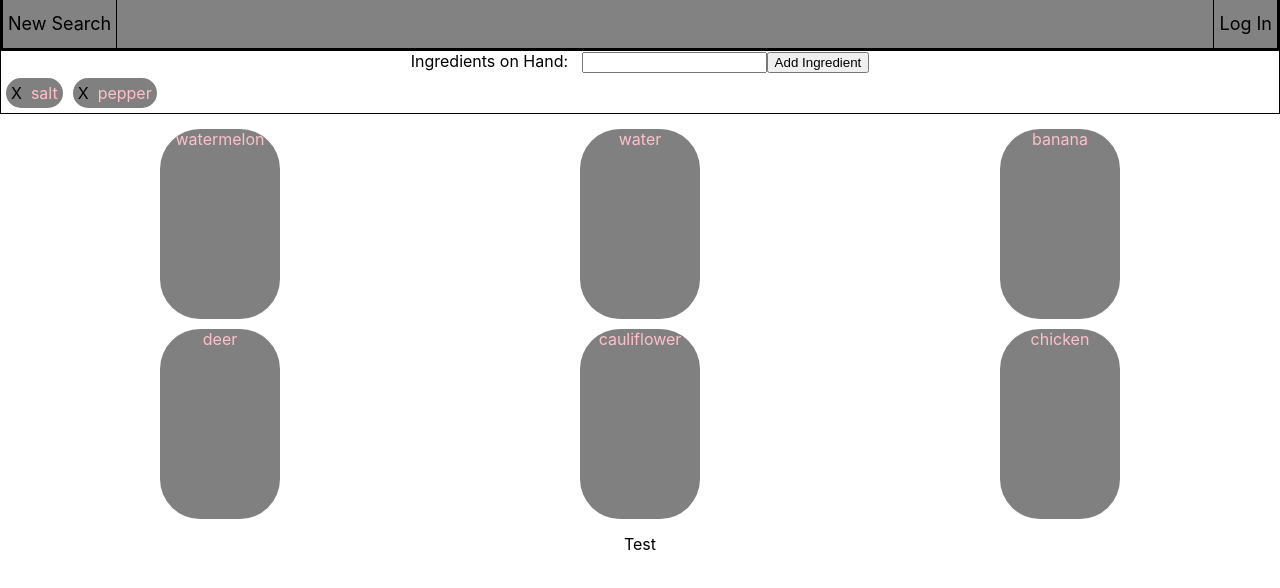
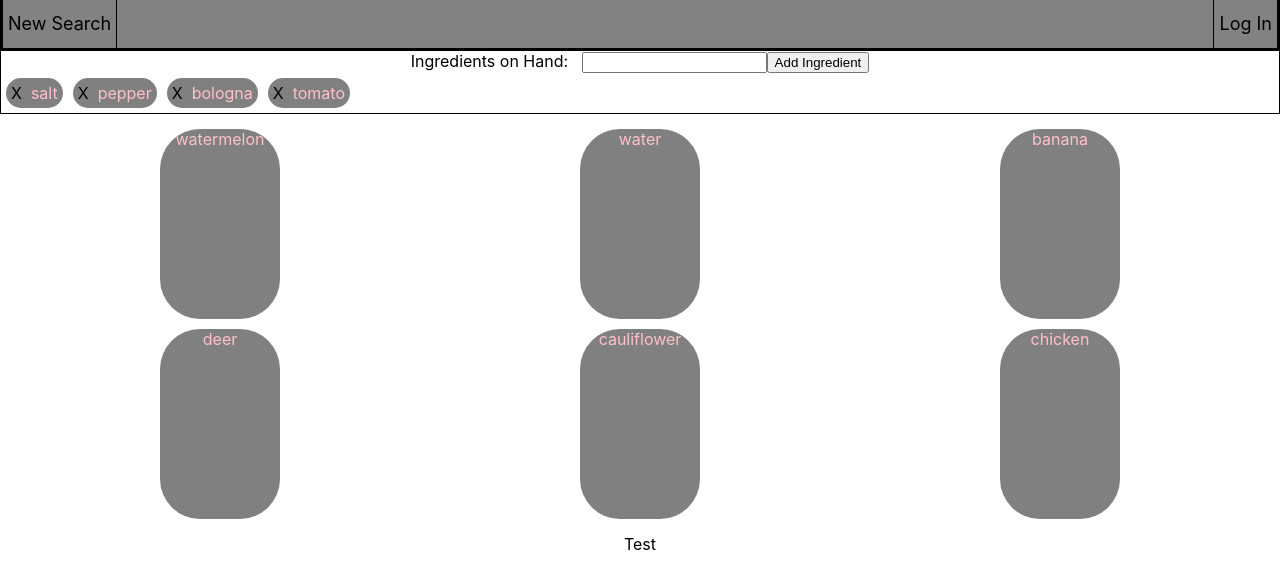
Before and after one commit to joshjoll/FOOD, a React (Create React App) app: page / in a window 1280 px wide. Shown: the top 588 px of the page. Built offline with nearby package versions, Linux system fonts and the light colour scheme.

Commit message:
delete ingredient working

```diff
--- a/src/Components/Ingredient/Ingredient.jsx
+++ b/src/Components/Ingredient/Ingredient.jsx
@@ -3,8 +3,8 @@ import React from 'react';
 import './Ingredient.css'
 
 const Ingredient = (props) => (
-  <div className="AddedIngredient">
-    <span>X</span>&nbsp;&nbsp;{props.ingredients}
+  <div className="AddedIngredient" >
+    <span onClick={() => (props.handleRemove(props.ingredients))}>X</span>&nbsp;&nbsp;{props.ingredients}
   </div>
 );
 
--- a/src/Components/IngredientArea/IngredientArea.jsx
+++ b/src/Components/IngredientArea/IngredientArea.jsx
@@ -12,6 +12,7 @@ const IngredientArea = (props) => (
     />
     <IngredientRow
       ingredients={props.ingredients}
+      handleRemove={props.handleRemove}
     />
   </div>
 );
--- a/src/Components/IngredientRow/IngredientRow.jsx
+++ b/src/Components/IngredientRow/IngredientRow.jsx
@@ -2,10 +2,12 @@ import React from 'react';
 import Ingredient from '../Ingredient/Ingredient';
 
 const IngredientRow = (props) => (
-  <div className="IngredientRow">
+  <div className="IngredientRow" >
   {props.ingredients.map((ingredient) =>
     <Ingredient
       ingredients={ingredient}
+      key={ingredient.id}
+      handleRemove={props.handleRemove}
     />
   )}
   </ div>
--- a/src/Pages/App/App.js
+++ b/src/Pages/App/App.js
@@ -11,7 +11,7 @@ class App extends Component {
     super();
     this.state = {
       text: '',
-      ingredients: ['salt', 'pepper'],
+      ingredients: ['salt', 'pepper', 'bologna', 'tomato'],
       recipeMatch: ['watermelon', 'water', 'banana', 'deer', 'cauliflower', 'chicken'],
 
     };
@@ -26,8 +26,16 @@ class App extends Component {
     this.setState({
       ingredients: this.state.ingredients.concat([this.state.text])
     });
-    console.log('submit test');
     this.setState({ text: '' });
+  };
+
+  handleRemove = e => {
+    console.log(e)
+    // e.preventDefault();
+    let array = [...this.state.ingredients]
+    let idx = array.indexOf(e);
+    array.splice(idx, 1);
+    this.setState({ ingredients: array });
   };
 
   render() {
@@ -40,6 +48,7 @@ class App extends Component {
           text={this.state.text}
           handleChange={this.handleChange}
           handleSubmit={this.handleSubmit}
+          handleRemove={this.handleRemove}
         />
         <ProfilePage />
       </div>
--- a/src/Pages/Main/mainPage.jsx
+++ b/src/Pages/Main/mainPage.jsx
@@ -12,6 +12,7 @@ const MainPage = (props) => {
         text={props.text}
         handleChange={props.handleChange}
         handleSubmit={props.handleSubmit}
+        handleRemove={props.handleRemove}
       />
       <RecipeArea
       recipeMatch={props.recipeMatch}
```
